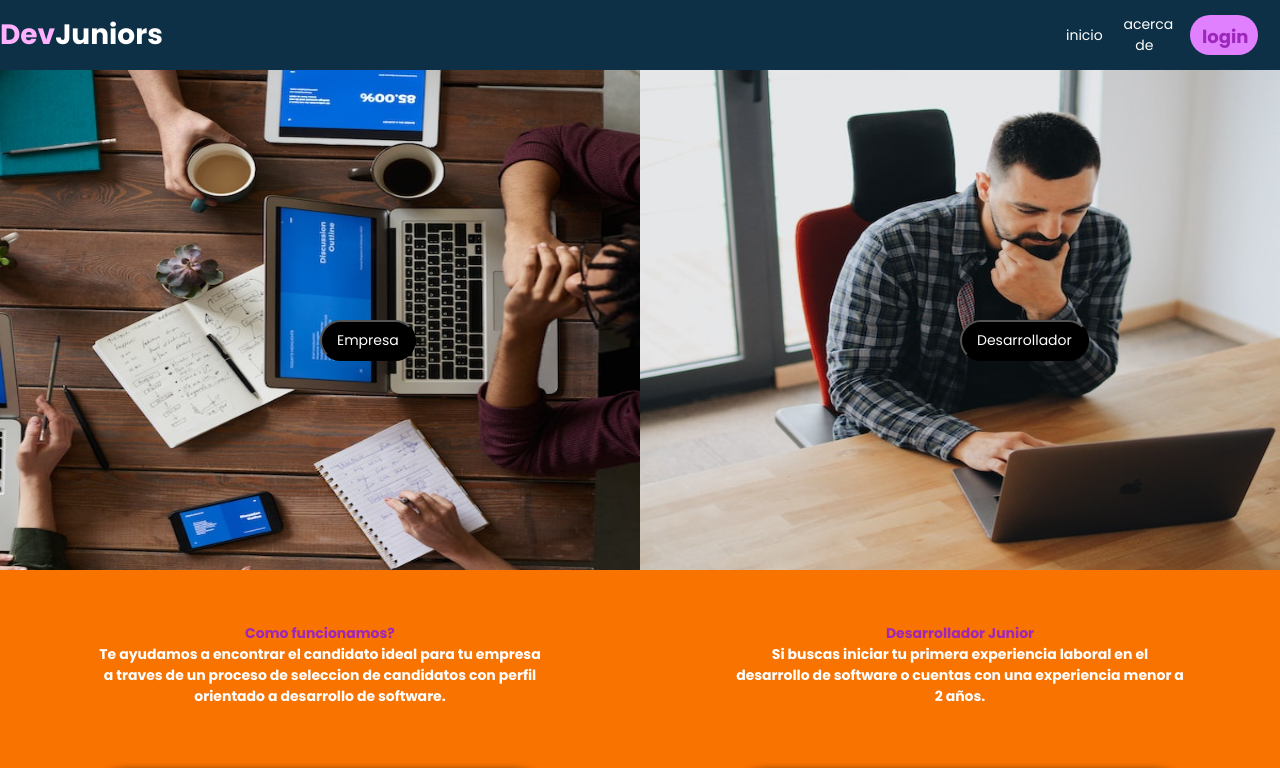
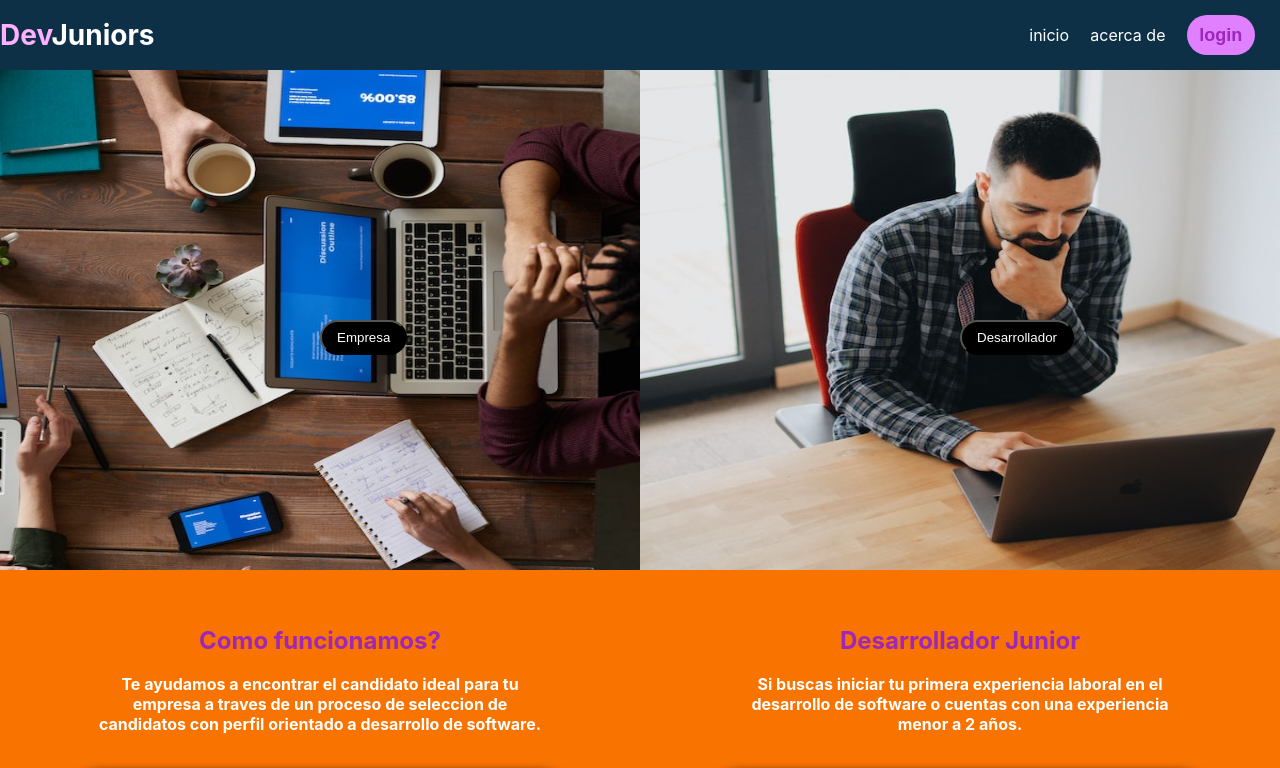
Before and after one commit to Sebastian-123-web/codeJunior, a React (Create React App) app: page / in a window 1280 px wide. Shown: the top 768 px of the page. Built offline with nearby package versions, Linux system fonts and the light colour scheme.

Commit message:
change css

```diff
--- a/src/components/DevelopersPage/perfil/Experiencia.jsx
+++ b/src/components/DevelopersPage/perfil/Experiencia.jsx
@@ -20,9 +20,9 @@ const Experiencia = (props) => {
                         <div className="business-info">
                             <div className="business-name">
                                 <h3 key={e.name_biss}><ion-icon name="business"></ion-icon> {e.name_biss}</h3>
-                                <p><ion-icon name="calendar"></ion-icon> {e.rang_fecha}</p>
+                                <p className="p"><ion-icon name="calendar"></ion-icon> {e.rang_fecha}</p>
                             </div>
-                            <p>{e.cargo}</p>
+                            <p className="p">{e.cargo}</p>
                         </div>
                         <img src={e.logo_biss} alt="" className="photo-business" height={57} width={57} />
                     </div>
--- a/src/components/DevelopersPage/perfil/InformacionDev.jsx
+++ b/src/components/DevelopersPage/perfil/InformacionDev.jsx
@@ -7,8 +7,8 @@ const InformacionDev = (props) => {
         <div className="info-dev mb card">
             <h2 className="name-dev"><ion-icon name="person"></ion-icon> { props.nombre + " " + props.apellido }</h2>
             <h4 className="job-dev"><ion-icon name="code-outline"></ion-icon> { props.cargo || <Skeleton /> }</h4>
-            <p><ion-icon name="call-outline"></ion-icon> { props.telefono || <Skeleton /> }</p>
-            <p><ion-icon name="mail-outline"></ion-icon> {props.correo || <Skeleton />}</p>
+            <p className='p'><ion-icon name="call-outline"></ion-icon> { props.telefono || <Skeleton /> }</p>
+            <p className='p'><ion-icon name="mail-outline"></ion-icon> {props.correo || <Skeleton />}</p>
             <button className="btn-edit">Editar Perfil</button>
         </div>
     )
--- a/src/components/DevelopersPage/perfil/SobreMi.jsx
+++ b/src/components/DevelopersPage/perfil/SobreMi.jsx
@@ -14,7 +14,7 @@ const SobreMi = (props) => {
     return(
         <div className="about-me card">
             <h2 className="subtitle"><ion-icon name="person"></ion-icon> Sobre mi</h2>
-            <p>{props.bio}</p>
+            <p className="p">{props.bio}</p>
             {
                 sob.length > 0 && sob.map((s)=>(
                     <a href={s.link} target="_blank" className="link"><ion-icon name={s.web}></ion-icon> @{s.name} </a>
--- a/src/pages/Developers/Perfil/Perfil.css
+++ b/src/pages/Developers/Perfil/Perfil.css
@@ -1,16 +1,6 @@
 @import url('https://fonts.googleapis.com/css2?family=Poppins:wght@300;400;500;600;700&display=swap');
 
-*{
-    margin: 0;
-    font-family: 'Poppins', sans-serif;
-    font-size: 14px;
-    box-sizing: border-box;
-}
 body{
-    color: #18191a;
-    margin: 0;
-    font-family: 'Poppins', sans-serif;
-    font-size: 14px;
     box-sizing: border-box;
 }
 
@@ -25,7 +15,7 @@ body{
     font-weight: 400;
     margin-bottom: 15px;
 }
-p{
+.p{
     margin-bottom: 10px;
 }
 .subtitle{
@@ -83,6 +73,10 @@ ion-icon{
     justify-content: center;
     align-items: center;
     margin-bottom: 15px;
+    color: #18191a;
+    font-family: 'Poppins', sans-serif;
+    font-size: 14px;
+    box-sizing: border-box;
 }
 
 .header-dev{
```
